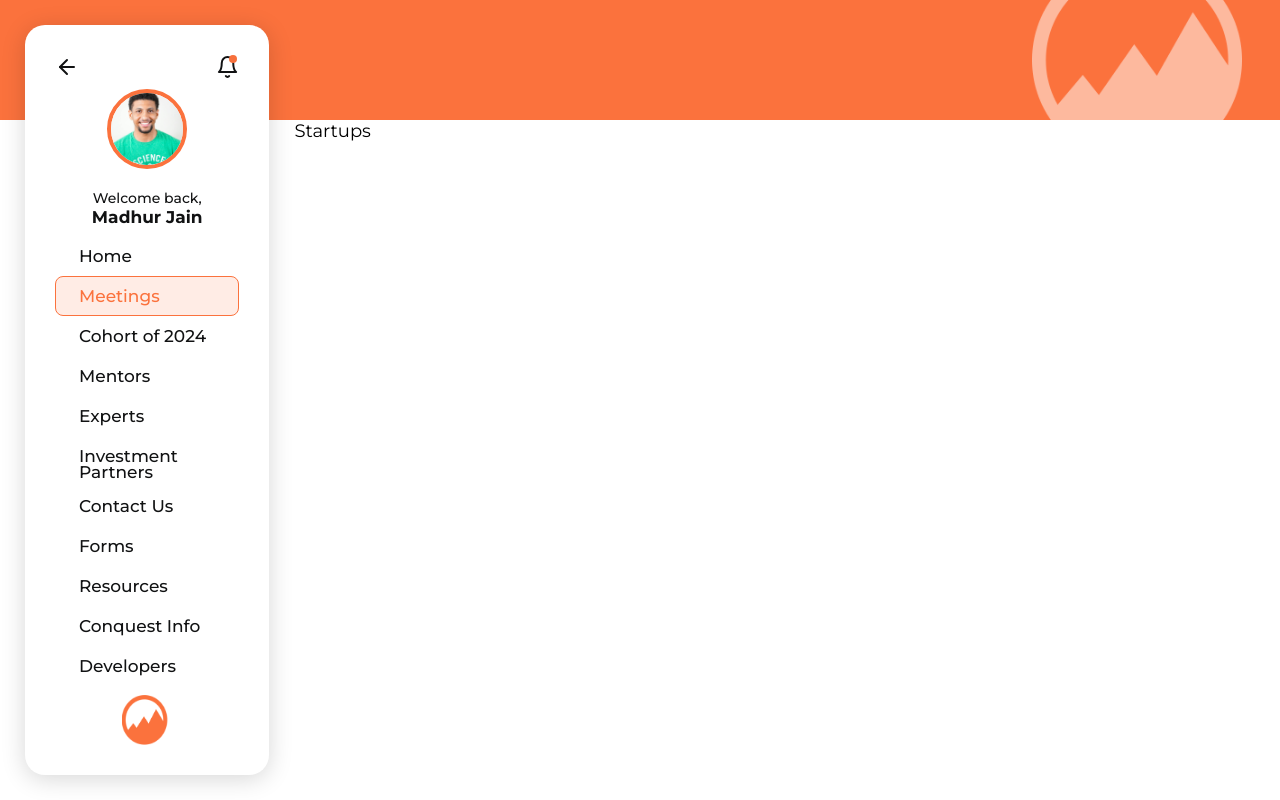
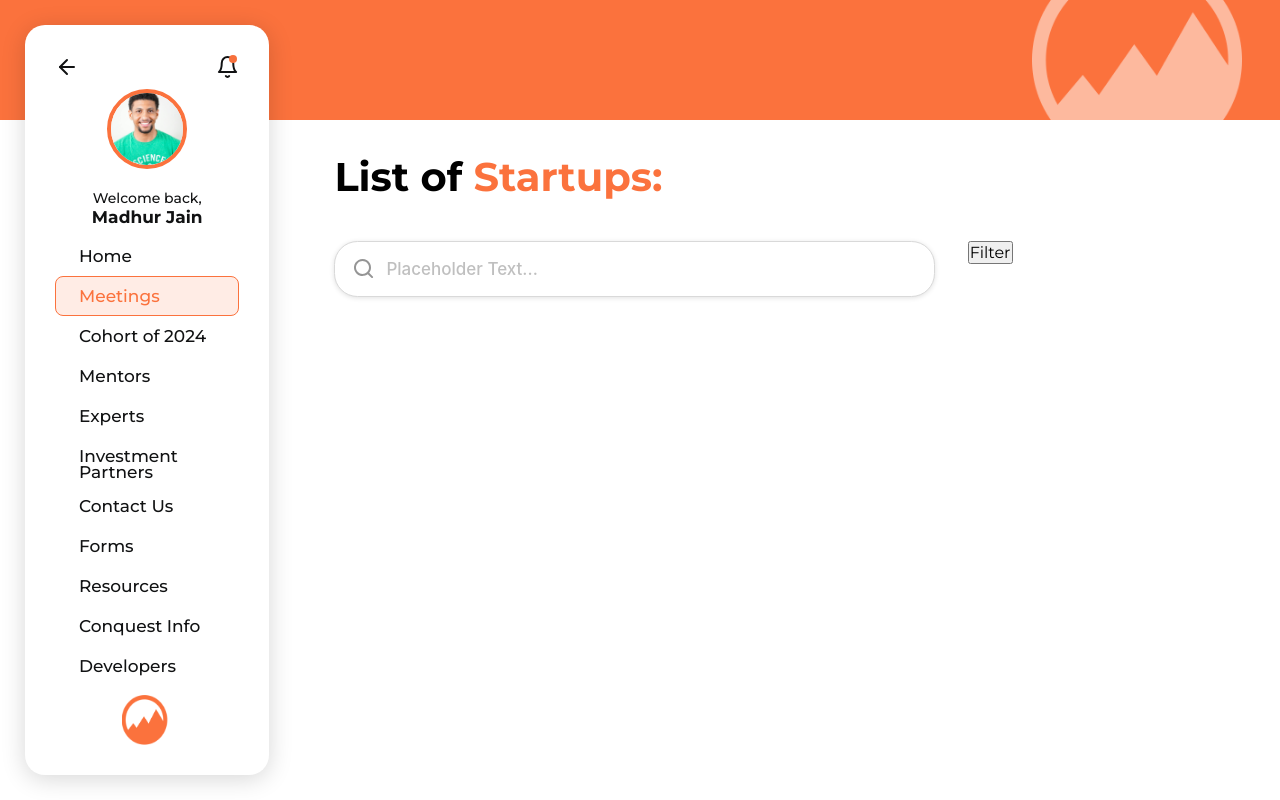
Before and after one commit to dvm-bitspilani/cel-conquest-2024, a React (Vite) app: page /dashboard/startups in a window 1280 px wide. Built offline with nearby package versions, Linux system fonts and the light colour scheme.

Commit message:
feat: add searchbar

```diff
--- a/src/routes/Dashboard/Startups/Startups.jsx
+++ b/src/routes/Dashboard/Startups/Startups.jsx
@@ -1,8 +1,44 @@
 import React from "react";
+import { Input } from "antd";
 import * as styles from "./Startups.module.scss";
 
 const Startups = () => {
-  return <div className={styles.startups}>Startups</div>;
+  return (
+    <div className={styles.startups}>
+      <div className={styles.heading}>
+        List of <span>Startups:</span>
+      </div>
+      <div className={styles.searchContainer}>
+        <div className={styles.searchBar}>
+          <Input
+            className={styles.searchBarInput}
+            placeholder="Placeholder Text..."
+            prefix={
+              <svg
+                style={{ margin: "0.5rem" }}
+                width="20"
+                height="20"
+                viewBox="0 0 20 20"
+                fill="none"
+                xmlns="http://www.w3.org/2000/svg"
+              >
+                <path
+                  fillRule="evenodd"
+                  clipRule="evenodd"
+                  d="M8.49928 1.91687e-08C7.14387 0.000115492 5.80814 0.324364 4.60353 0.945694C3.39893 1.56702 2.36037 2.46742 1.57451 3.57175C0.788656 4.67609 0.278287 5.95235 0.0859852 7.29404C-0.106316 8.63574 0.0250263 10.004 0.469055 11.2846C0.913084 12.5652 1.65692 13.7211 2.63851 14.6557C3.6201 15.5904 4.81098 16.2768 6.11179 16.6576C7.4126 17.0384 8.78562 17.1026 10.1163 16.8449C11.447 16.5872 12.6967 16.015 13.7613 15.176L17.4133 18.828C17.6019 19.0102 17.8545 19.111 18.1167 19.1087C18.3789 19.1064 18.6297 19.0012 18.8151 18.8158C19.0005 18.6304 19.1057 18.3796 19.108 18.1174C19.1102 17.8552 19.0094 17.6026 18.8273 17.414L15.1753 13.762C16.1633 12.5086 16.7784 11.0024 16.9504 9.41573C17.1223 7.82905 16.8441 6.22602 16.1475 4.79009C15.4509 3.35417 14.3642 2.14336 13.0116 1.29623C11.659 0.449106 10.0952 -0.000107143 8.49928 1.91687e-08ZM1.99928 8.5C1.99928 6.77609 2.6841 5.12279 3.90308 3.90381C5.12207 2.68482 6.77537 2 8.49928 2C10.2232 2 11.8765 2.68482 13.0955 3.90381C14.3145 5.12279 14.9993 6.77609 14.9993 8.5C14.9993 10.2239 14.3145 11.8772 13.0955 13.0962C11.8765 14.3152 10.2232 15 8.49928 15C6.77537 15 5.12207 14.3152 3.90308 13.0962C2.6841 11.8772 1.99928 10.2239 1.99928 8.5Z"
+                  fill="#959595"
+                />
+              </svg>
+            }
+          ></Input>
+        </div>
+        <div className={styles.filter}>
+          <button>Filter</button>
+        </div>
+        <div className={styles.tags}></div>
+      </div>
+    </div>
+  );
 };
 
 export default Startups;
--- a/src/routes/Dashboard/Startups/Startups.module.scss
+++ b/src/routes/Dashboard/Startups/Startups.module.scss
@@ -1,3 +1,29 @@
 .startups {
-  font-size: large;
+  padding: 2rem 2.5rem;
+  width: 100%;
+  height: 100%;
+  .heading {
+    font-size: 40px;
+    font-weight: 700;
+    span {
+      color: #fb723d;
+    }
+  }
+  .searchContainer {
+    margin-top: 2.5rem;
+    width: 100%;
+    display: flex;
+    gap: 5%;
+    .searchBar {
+      .searchBarInput {
+        border-radius: 23.5px;
+        box-shadow: 0px 1px 5.3px 0px #0000001f;
+        height: 3.5rem;
+        width: 37.5625rem;
+        font-weight: 500;
+        font-size: 17px;
+        // color: #959595;
+      }
+    }
+  }
 }
```
